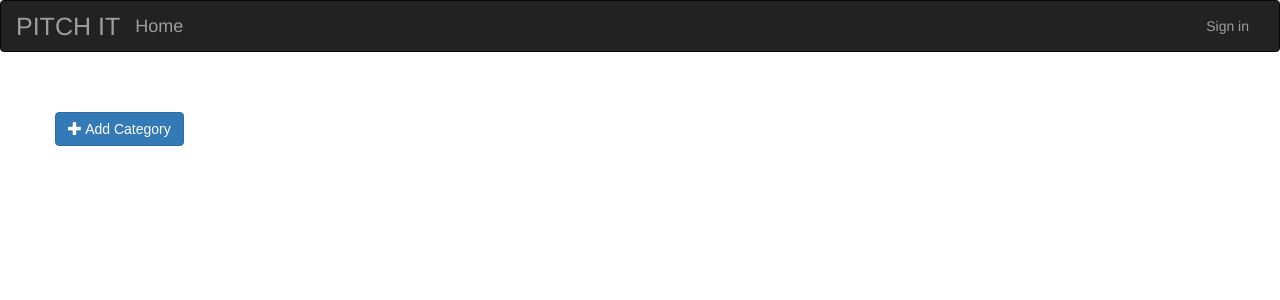
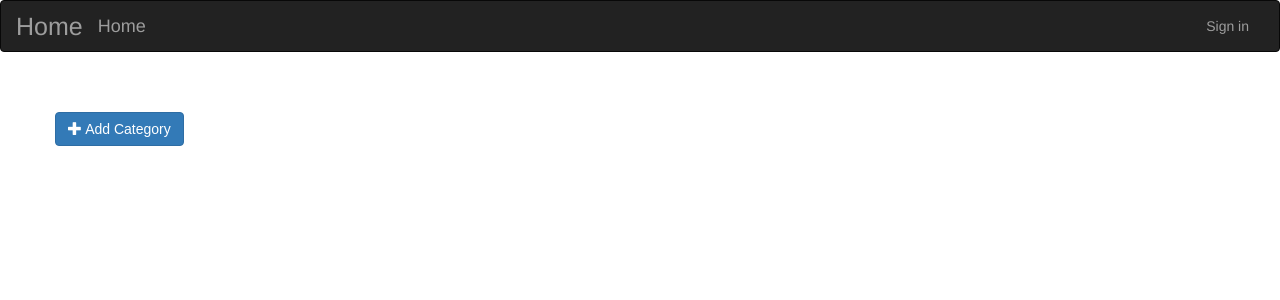
Before and after one commit to JOFLIX/pitcherz, a Flask app: page / in a window 1280 px wide. Shown: the top 300 px of the page. Run offline with Flask 2, Linux system fonts and the light colour scheme; data that the repository does not hold is empty; some libraries are stand-ins or nearby versions.

Commit message:
styling navbar ui

```diff
--- a/app/templates/navbar.html
+++ b/app/templates/navbar.html
@@ -7,7 +7,7 @@
                           <span class="icon-bar"></span>
                           <span class="icon-bar"></span>
                         </button>
-            <a class="navbar-brand" href="/" style=" font-size:25px">PITCH IT </a>
+            <a class="navbar-brand" href="/" style=" font-size:25px">Home </a>
             <a class="navbar-brand" href="/">Home</a>
         </div>
         <div class="navbar-collapse collapse">
```
